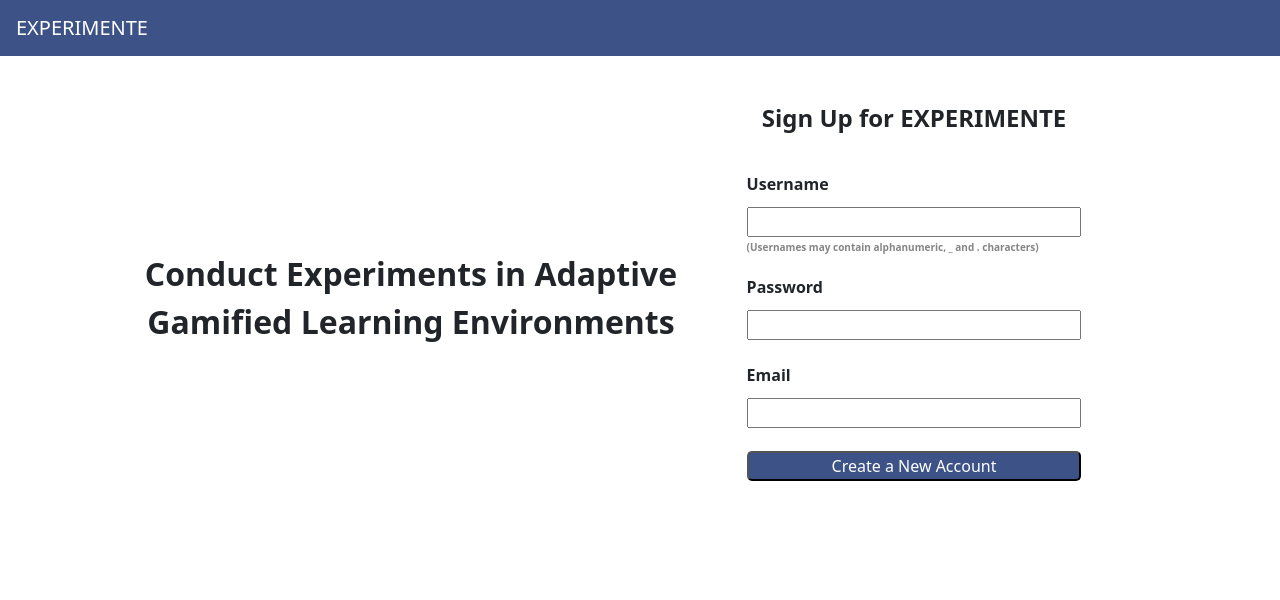
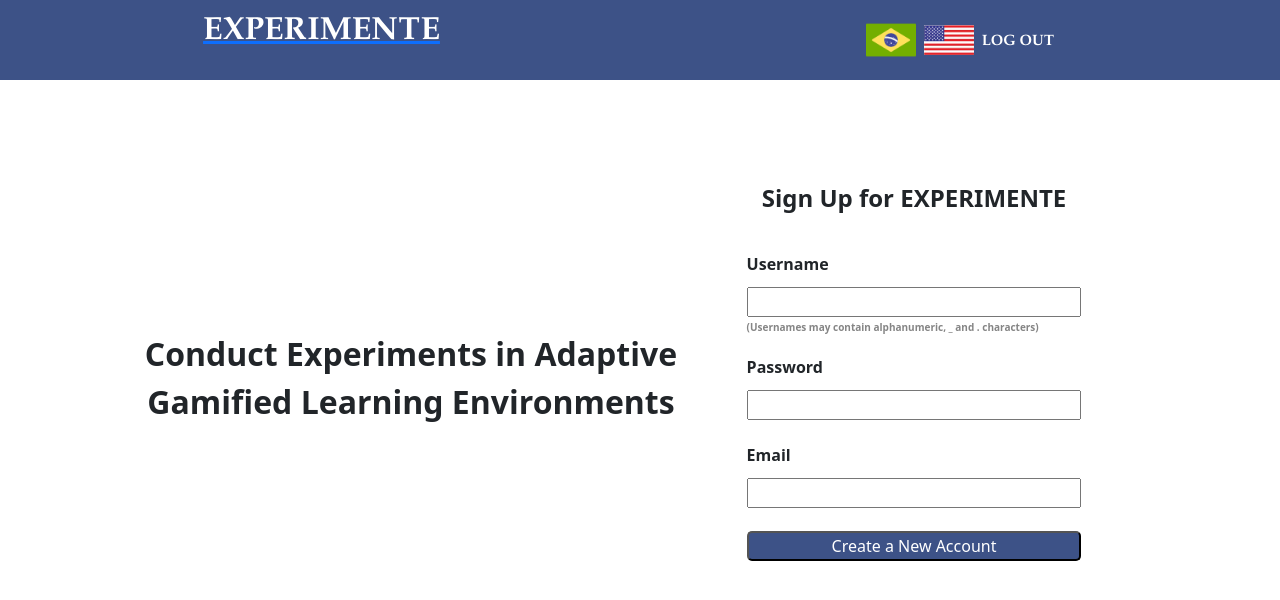
Before and after one commit to kamillatenorio/HCI-Project, a React (Create React App) app: page / in a window 1280 px wide. Shown: the top 600 px of the page. Built offline with nearby package versions, Linux system fonts and the light colour scheme.

Commit message:
Revert "Organizing NavBar"
This reverts commit 5035ebf00a399546477aae01698bdfa39bfddc52.

```diff
--- a/src/components/NavBar.jsx
+++ b/src/components/NavBar.jsx
@@ -7,15 +7,12 @@ import { Router } from 'react-router-dom';
 
 function NavBar() {
     const currentUrl = window.location.href;
+    // const currentUrl = useLocation();
     return (
-    <div>
-        <nav class="navbar fixed-top navbar-light " style={{backgroundColor: '#3D5287'}}>
-            <a class="navbar-brand" style={{color: '#ffffff'}} href="#">EXPERIMENTE</a>
-        </nav>
-        {/* <div className="NavBar">
+        <div className="NavBar">
             <div className="leftSide">
                 <div className="links">
-                    <a href="userprofile"><p>EXPERIMENTE</p></a>
+                    <a href="userprofile"><p style={{fontSize:'xx-large', marginLeft:'3px', textDecoration:'none'}}>EXPERIMENTE</p></a>
                 </div>
             </div>
             <div className="rightSide">
@@ -26,7 +23,7 @@ function NavBar() {
                     </div>
                 </div>
                 <div>
-                {currentUrl === "http://localhost:3000/" || currentUrl === "http://localhost:3000/login" || currentUrl === "http://localhost:3000/login?" || currentUrl === "http://localhost:3000/signup" ? (
+                {currentUrl === "http://localhost:3000/" || currentUrl === "http://localhost:3000/login" || currentUrl === "http://localhost:3000/signup" ? (
                     <div className="linkSign">
                         <a href="/login"> <b>SIGN IN </b> |  </a>
                         <a href="/signup"> <b>SIGN UP </b> </a>
@@ -37,8 +34,7 @@ function NavBar() {
                     )}
                 </div>
             </div>
-        </div> */}
-    </div>
+        </div>
     )
 }
 
```
